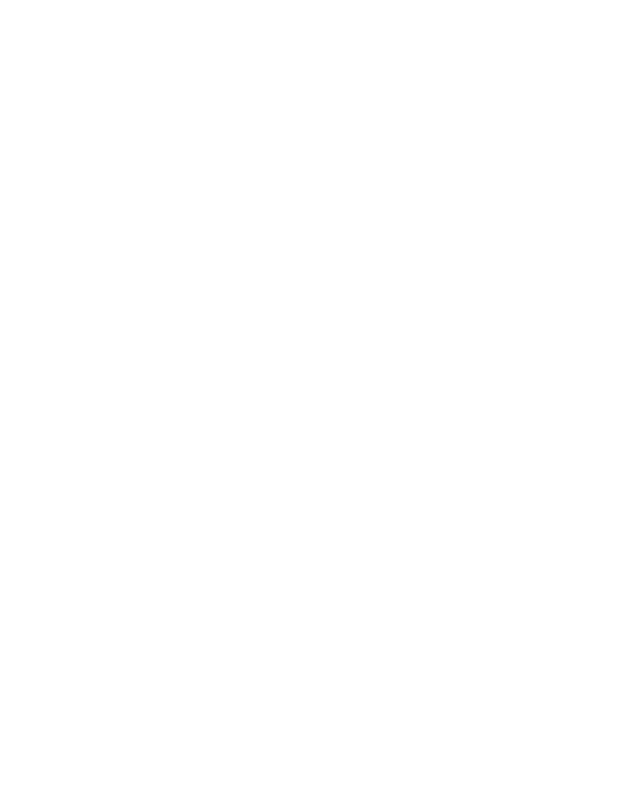
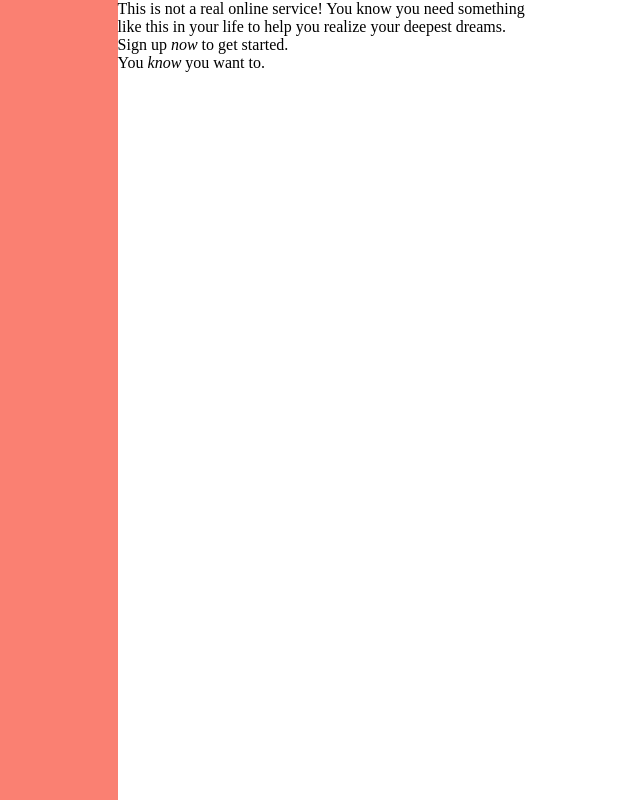
Before and after one commit to AnEvilPenguin/odin-sign-up-form, a plain HTML site: page index.html in a window 1280 px wide. Shown: the whole page, without its empty margins (356-996 px from the left). Drawn offline with Linux system fonts and the light colour scheme.

Commit message:
feat: basic layout and guiding styles

```diff
--- a/index.html
+++ b/index.html
@@ -9,6 +9,14 @@
 </head>
 
 <body>
+    <div class="container">
+        <div class="sidebar">
+        </div>
+        <div class="content">
+            <p>This is not a real online service! You know you need something like this in your life to help you realize your deepest dreams.<br>Sign up <em>now</em> to get started.</p>
+            <p class="aside">You <em>know</em> you want to.</p>
+        </div>
+    </div>
 
 </body>
 
--- a/styles.css
+++ b/styles.css
@@ -2,3 +2,18 @@
     margin: 0px;
     padding: 0px;
 }
+
+p {
+    width: 53ch;
+}
+
+.container {
+    display: flex;
+    flex-direction: row;
+    height: 100vh;
+}
+
+.sidebar {
+    width: 37vw;
+    background-color: salmon;
+}
```
